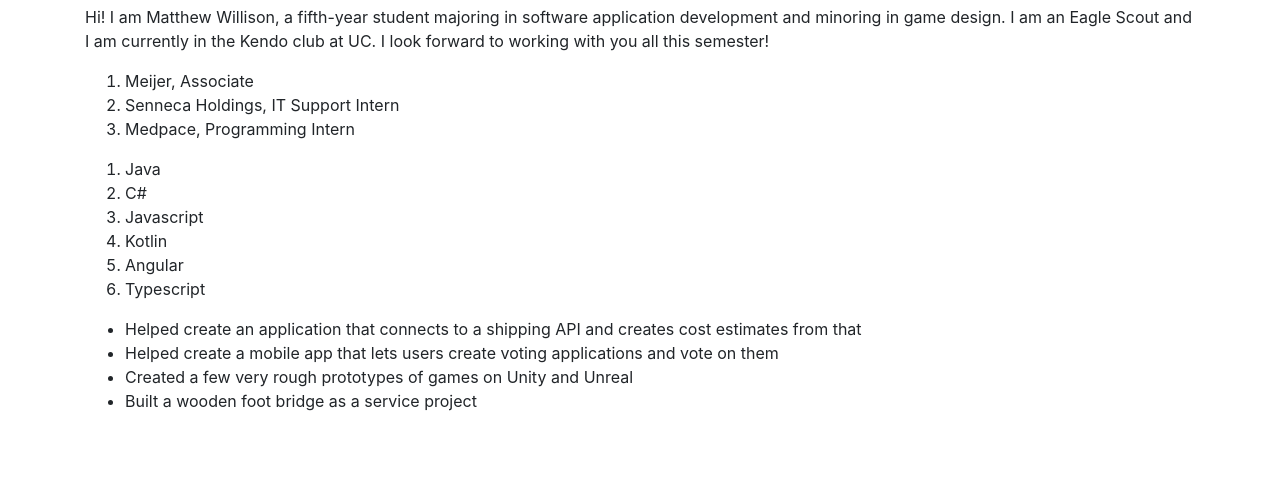
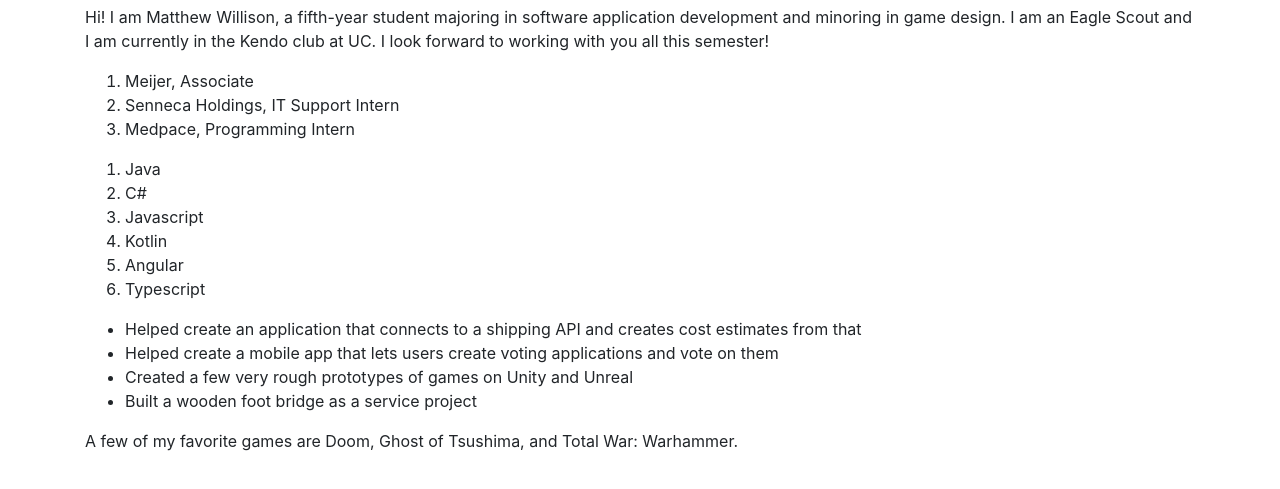
Before and after one commit to it3049c-fall22-henderson/online-portfolio-willi6m7, a website: page index.html in a window 1280 px wide. Shown: the part 251-740 px from the top of the page. Drawn offline with nearby package versions, Linux system fonts and the light colour scheme.

Commit message:
added favorite games

```diff
--- a/index.html
+++ b/index.html
@@ -48,6 +48,9 @@
         <li>Built a wooden foot bridge as a service project</li>
       </ul>
     </div>
+    <div class="section" id="games">
+      <p>A few of my favorite games are Doom, Ghost of Tsushima, and Total War: Warhammer.</p>
+    </div>
     <!-- WORK FROM INSIDE THIS CONTAINER-->
   </div>
   <!-- INCLUDE SCRIPTS FILE HERE -->
```
